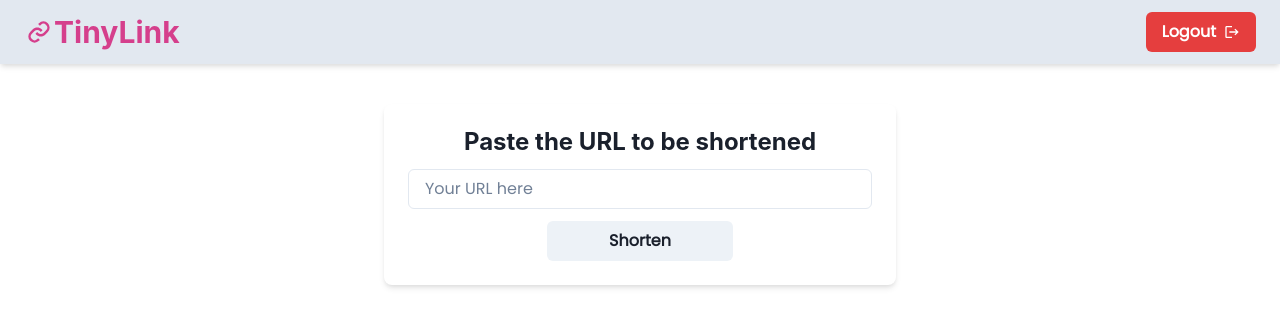
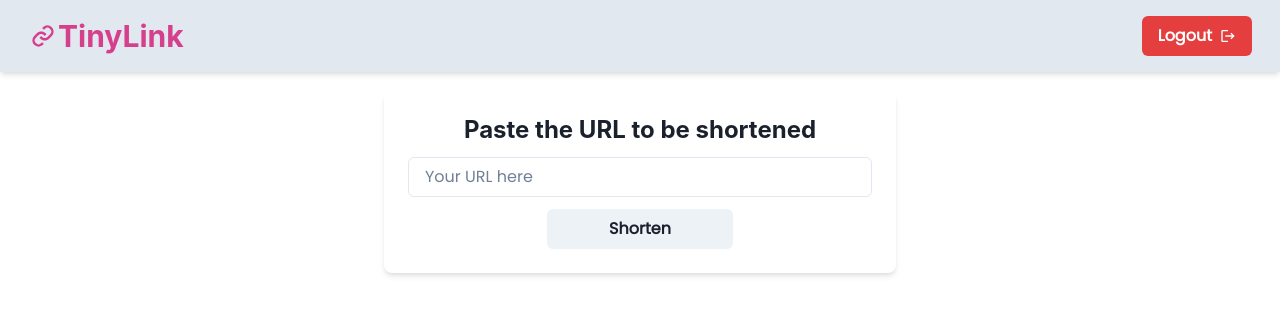
Before and after one commit to yusha0123/Url-Shortener, a React (Vite) app in the folder client/: page /home in a window 1280 px wide. Shown: the top 326 px of the page. Built offline with nearby package versions, Linux system fonts and the light colour scheme; no server answers; sample sign-in values are in the browser's storage.

Commit message:
Fixed some errors from previous commit

```diff
--- a/client/src/components/Navbar.jsx
+++ b/client/src/components/Navbar.jsx
@@ -13,20 +13,30 @@ import {
 import { GiHamburgerMenu } from "react-icons/gi";
 import { Link, useNavigate } from "react-router-dom";
 import { Logo } from "./Logo";
+import { useAppContext } from "../hooks/useAppContext";
+import { MdLogout } from "react-icons/md";
+import { useLogout } from "../hooks/useLogout";
 
 export const Navbar = () => {
   const navigate = useNavigate();
+  const { user } = useAppContext();
+  const { logout } = useLogout();
   const isSmallScreen = useBreakpointValue({ base: true, md: false });
 
   return (
-    <Box as="nav" boxShadow="sm" zIndex={10}>
+    <Box
+      as="nav"
+      boxShadow={user ? "md" : "sm"}
+      zIndex={99}
+      bg={user && "gray.200"}
+    >
       <Box
         display="flex"
         justifyContent="space-between"
         alignItems="center"
         px={{
-          base: "3",
-          lg: "6",
+          base: "5",
+          lg: "7",
         }}
         py={{
           base: "3",
@@ -38,8 +48,21 @@ export const Navbar = () => {
             <Logo />
           </Link>
         </Box>
-
-        {isSmallScreen && (
+        {user ? (
+          <Button
+            colorScheme="red"
+            onClick={logout}
+            rightIcon={<Icon as={MdLogout} />}
+            size={{
+              base: "sm",
+              md: "md",
+            }}
+          >
+            Logout
+          </Button>
+        ) : (
+          <>
+            {isSmallScreen ? (
               <Menu>
                 <MenuButton
                   as={IconButton}
@@ -49,21 +72,28 @@ export const Navbar = () => {
                   size={"sm"}
                 />
                 <MenuList>
-              <MenuItem onClick={() => navigate("/login")}>Sign in</MenuItem>
-              <MenuItem onClick={() => navigate("/register")}>Sign up</MenuItem>
+                  <MenuItem onClick={() => navigate("/login")}>
+                    Sign in
+                  </MenuItem>
+                  <MenuItem onClick={() => navigate("/register")}>
+                    Sign up
+                  </MenuItem>
                 </MenuList>
               </Menu>
-        )}
-
-        {!isSmallScreen && (
+            ) : (
               <HStack spacing="3">
                 <Button variant="ghost" onClick={() => navigate("/login")}>
                   Sign in
                 </Button>
-            <Button colorScheme="blue" onClick={() => navigate("/register")}>
+                <Button
+                  colorScheme="blue"
+                  onClick={() => navigate("/register")}
+                >
                   Sign up
                 </Button>
               </HStack>
+            )}
+          </>
         )}
       </Box>
     </Box>
--- a/client/src/routes/Home.jsx
+++ b/client/src/routes/Home.jsx
@@ -1,30 +1,27 @@
 import {
   Box,
   Button,
+  Center,
   FormControl,
   Heading,
-  Icon,
   Input,
+  Spinner,
   VStack,
   useToast,
 } from "@chakra-ui/react";
+import { useMutation, useQuery, useQueryClient } from "@tanstack/react-query";
+import axios from "axios";
+import { motion } from "framer-motion";
 import React, { useState } from "react";
-import axios from "axios";
-import { Link } from "react-router-dom";
-import { motion } from "framer-motion";
 import { useForm } from "react-hook-form";
-import { Logo } from "../components/Logo";
 import Details from "../components/Details";
+import { Navbar } from "../components/Navbar";
 import UrlTable from "../components/UrlTable";
-import { useLogout } from "../hooks/useLogout";
 import { useAppContext } from "../hooks/useAppContext";
-import { MdLogout } from "react-icons/md";
-import { useMutation, useQuery, useQueryClient } from "@tanstack/react-query";
 import { useErrorHandler } from "../hooks/useErrorHandler";
 
 const Home = () => {
   const toast = useToast();
-  const { logout } = useLogout();
   const { register, handleSubmit, reset } = useForm();
   const [show, setShow] = useState(false);
   const { user } = useAppContext();
@@ -46,20 +43,17 @@ const Home = () => {
       queryClient.invalidateQueries({ queryKey: ["urls"] });
     },
     onError: (error) => {
-      if (error.response.data.invalidUrl) {
+      if (error.response?.data?.invalidUrl) {
         return toast({
           title: "Please enter a Valid URL!",
           status: "error",
-          duration: 5000,
-          isClosable: true,
-          position: "top",
         });
       }
       errorHandler(error);
     },
   });
 
-  const { data: userData } = useQuery({
+  const { data: userData, isLoading } = useQuery({
     queryKey: ["urls"],
     queryFn: async () => {
       const { data } = await axios.get("/api/tinylink", {
@@ -85,39 +79,8 @@ const Home = () => {
 
   return (
     <>
-      {/* Navbar */}
-      <Box as="nav" boxShadow="md" bg={"gray.200"}>
-        <Box
-          display="flex"
-          justifyContent="space-between"
-          alignItems="center"
-          px={{
-            base: "2",
-            lg: "6",
-          }}
-          py={{
-            base: "2",
-            lg: "3",
-          }}
-        >
-          <Link to={"/"}>
-            <Logo />
-          </Link>
-          <Button
-            colorScheme="red"
-            onClick={logout}
-            rightIcon={<Icon as={MdLogout} />}
-            size={{
-              base: "sm",
-              md: "md",
-            }}
-          >
-            Logout
-          </Button>
-        </Box>
-      </Box>
-      {/* Navbar Ends */}
-      <VStack spacing={4} my={10}>
+      <Navbar />
+      <VStack spacing={4} mt={5} mb={10}>
         {!show && (
           <motion.div
             animate={{ opacity: 1, scale: 1 }}
@@ -185,6 +148,11 @@ const Home = () => {
           <UrlTable data={userData} liftState={liftState} />
         )}
       </VStack>
+      {isLoading && (
+        <Center mt={"5rem"}>
+          <Spinner size={"lg"} />
+        </Center>
+      )}
     </>
   );
 };
--- a/client/src/routes/Root.jsx
+++ b/client/src/routes/Root.jsx
@@ -13,7 +13,7 @@ const Root = () => {
       <Box
         mx="auto"
         width={{
-          base: "95%%",
+          base: "95%",
           sm: "95",
           md: "90%",
           lg: "85%",
@@ -49,7 +49,7 @@ const Root = () => {
                 size={{
                   base: "md",
                   sm: "lg",
-                  sm: "xl",
+                  lg: "xl",
                 }}
               >
                 Effortlessly Condense, Share, and Monitor Your URLs!
```
Lines whose indentation alone changed are shown as unchanged.
